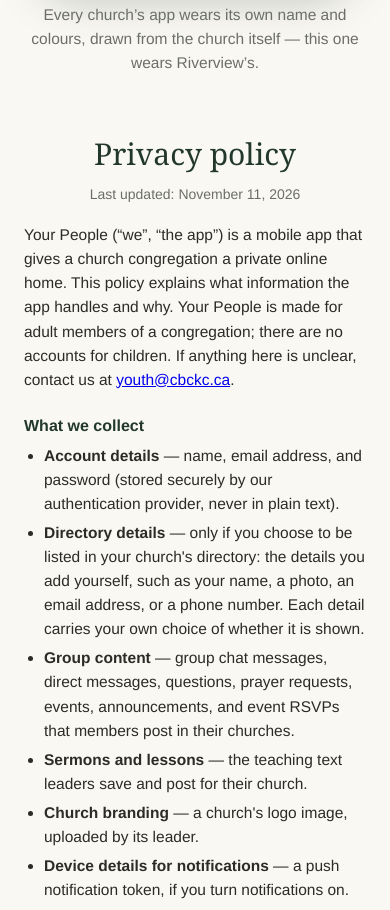
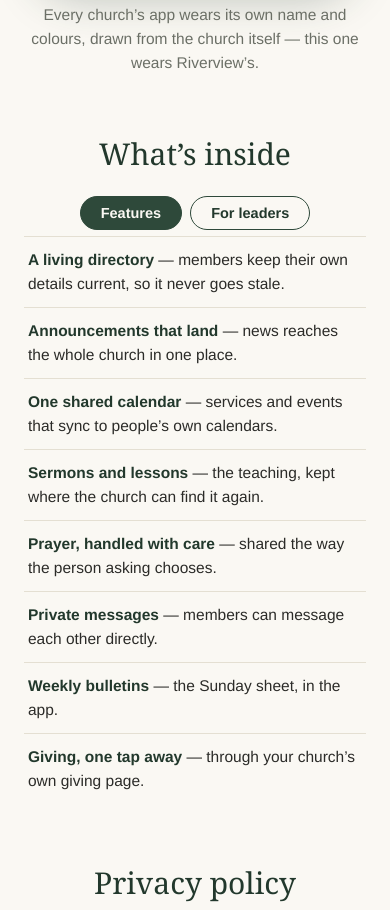
Before and after one commit to thomaswpoyser-coder/yourpeople-site, a plain HTML site: page index.html in a window 390 px wide. Shown: the part 2518-3428 px from the top of the page. Drawn offline with Linux system fonts and the light colour scheme.

Commit message:
Add tabbed Features / For leaders one-liner section below the demo phone (Nov 16 pitch research pattern, Thomas approved)

```diff
--- a/index.html
+++ b/index.html
@@ -34,6 +34,16 @@
   .demo-sec h2{font-family:Georgia,'Times New Roman',serif; font-weight:normal; font-size:30px; color:var(--green-deep); text-align:center;}
   .demo-sec .demo-intro{font-family:Helvetica,Arial,sans-serif; font-size:15.5px; color:var(--ink); margin:10px auto 0; max-width:600px;}
   .demo-sec .demo-after{font-family:Helvetica,Arial,sans-serif; font-size:15.5px; color:var(--muted); margin:22px auto 0; max-width:600px;}
+  /* Features / For leaders tabs: a name + one line per feature (Nov 16 pitch research). */
+  .feat-sec{margin:56px auto 0; max-width:640px;}
+  .feat-sec h2{font-family:Georgia,'Times New Roman',serif; font-weight:normal; font-size:30px; color:var(--green-deep); text-align:center;}
+  .ftabs{display:flex; gap:8px; justify-content:center; margin:18px 0 6px;}
+  .ftabs button{font-family:Helvetica,Arial,sans-serif; font-weight:700; font-size:14.5px; padding:8px 20px; border-radius:999px; border:1.5px solid var(--green); background:none; color:var(--green-deep); cursor:pointer;}
+  .ftabs button.act{background:var(--green); color:var(--cream);}
+  .flist{margin:6px auto 0; padding:0; text-align:left; font-family:Helvetica,Arial,sans-serif;}
+  .flist li{list-style:none; padding:11px 4px; border-top:1px solid #E4DFD2; font-size:15.5px;}
+  .flist strong{color:var(--green-deep); font-weight:600;}
+  .fpanel[hidden]{display:none;}
   .phone{
     --p-primary:#2f7a4d; --p-accent:#e6bc55; --p-soft:#2e2b18; --p-banner:#173d2c;
     width:320px; max-width:88vw; margin:28px auto 0; text-align:left;
@@ -201,6 +211,35 @@
       <p class="demo-after">Every church&rsquo;s app wears its own name and colours, drawn from the church itself &mdash; this one wears Riverview&rsquo;s.</p>
     </section>
 
+    <!-- ============ FEATURES ============ -->
+    <section class="feat-sec" id="inside">
+      <h2>What&rsquo;s inside</h2>
+      <div class="ftabs">
+        <button type="button" class="act" data-ftab="features">Features</button>
+        <button type="button" data-ftab="leaders">For leaders</button>
+      </div>
+      <div class="fpanel" data-fpanel="features">
+        <ul class="flist">
+          <li><strong>A living directory</strong> &mdash; members keep their own details current, so it never goes stale.</li>
+          <li><strong>Announcements that land</strong> &mdash; news reaches the whole church in one place.</li>
+          <li><strong>One shared calendar</strong> &mdash; services and events that sync to people&rsquo;s own calendars.</li>
+          <li><strong>Sermons and lessons</strong> &mdash; the teaching, kept where the church can find it again.</li>
+          <li><strong>Prayer, handled with care</strong> &mdash; shared the way the person asking chooses.</li>
+          <li><strong>Private messages</strong> &mdash; members can message each other directly.</li>
+          <li><strong>Weekly bulletins</strong> &mdash; the Sunday sheet, in the app.</li>
+          <li><strong>Giving, one tap away</strong> &mdash; through your church&rsquo;s own giving page.</li>
+        </ul>
+      </div>
+      <div class="fpanel" data-fpanel="leaders" hidden>
+        <ul class="flist">
+          <li><strong>The desk</strong> &mdash; a web workbench for sermons, your site, and the directory.</li>
+          <li><strong>Sermon help</strong> &mdash; extra help with sermons, when you want it.</li>
+          <li><strong>Approvals</strong> &mdash; leaders approve who joins.</li>
+          <li><strong>Your public page</strong> &mdash; your church&rsquo;s own page here, kept current from the desk.</li>
+        </ul>
+      </div>
+    </section>
+
     <section class="policy" id="privacy">
       <h2>Privacy policy</h2>
       <p class="updated">Last updated: November 11, 2026</p>
@@ -293,6 +332,13 @@
       count.textContent = coming ? '25' : '24';
     });
   })();
+
+    // Features / For leaders tabs
+    var fbtns = document.querySelectorAll('.ftabs button');
+    fbtns.forEach(function(b){ b.addEventListener('click', function(){
+      fbtns.forEach(function(x){ x.classList.toggle('act', x === b); });
+      document.querySelectorAll('.fpanel').forEach(function(p){ p.hidden = p.getAttribute('data-fpanel') !== b.getAttribute('data-ftab'); });
+    }); });
 </script>
 </body>
 </html>
```
